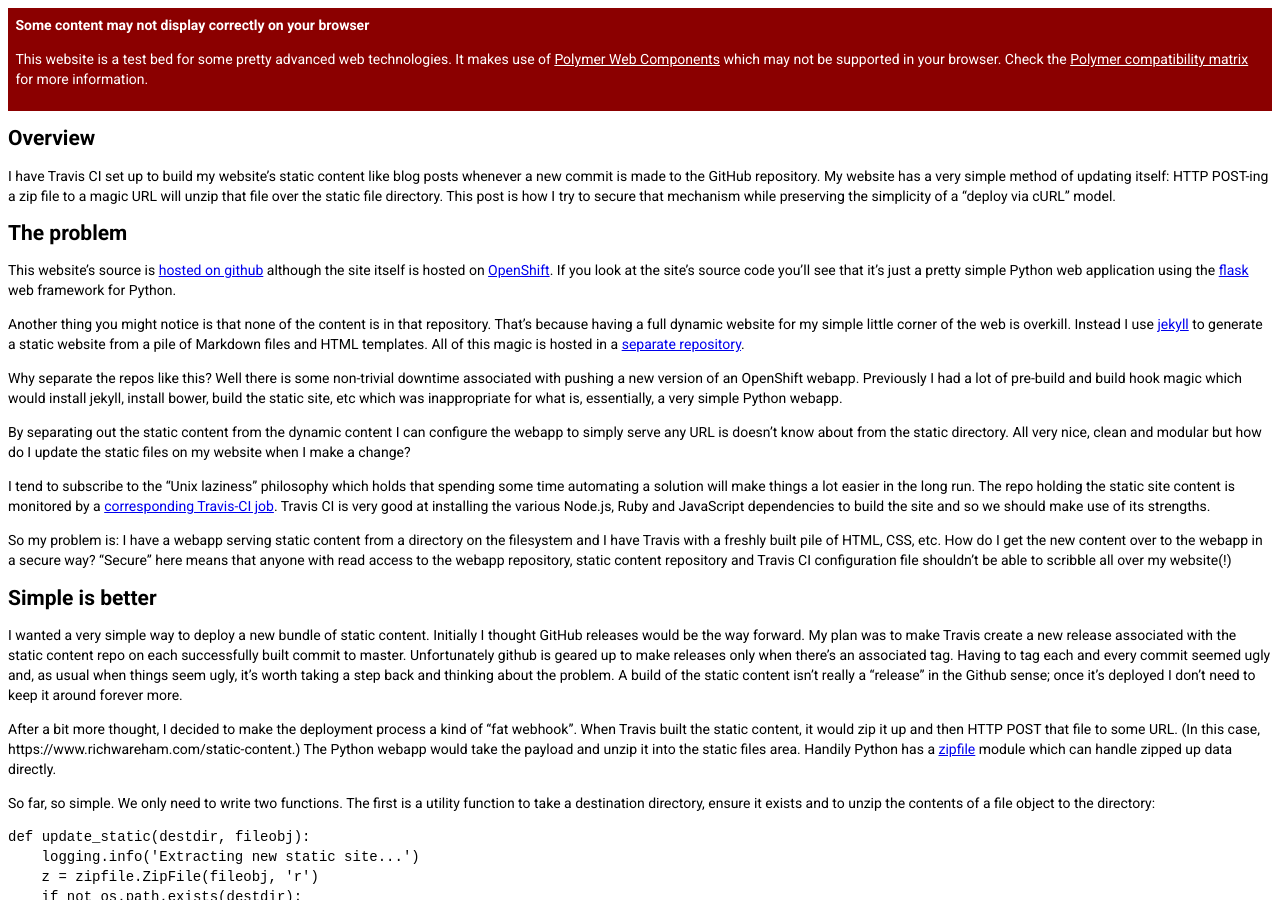
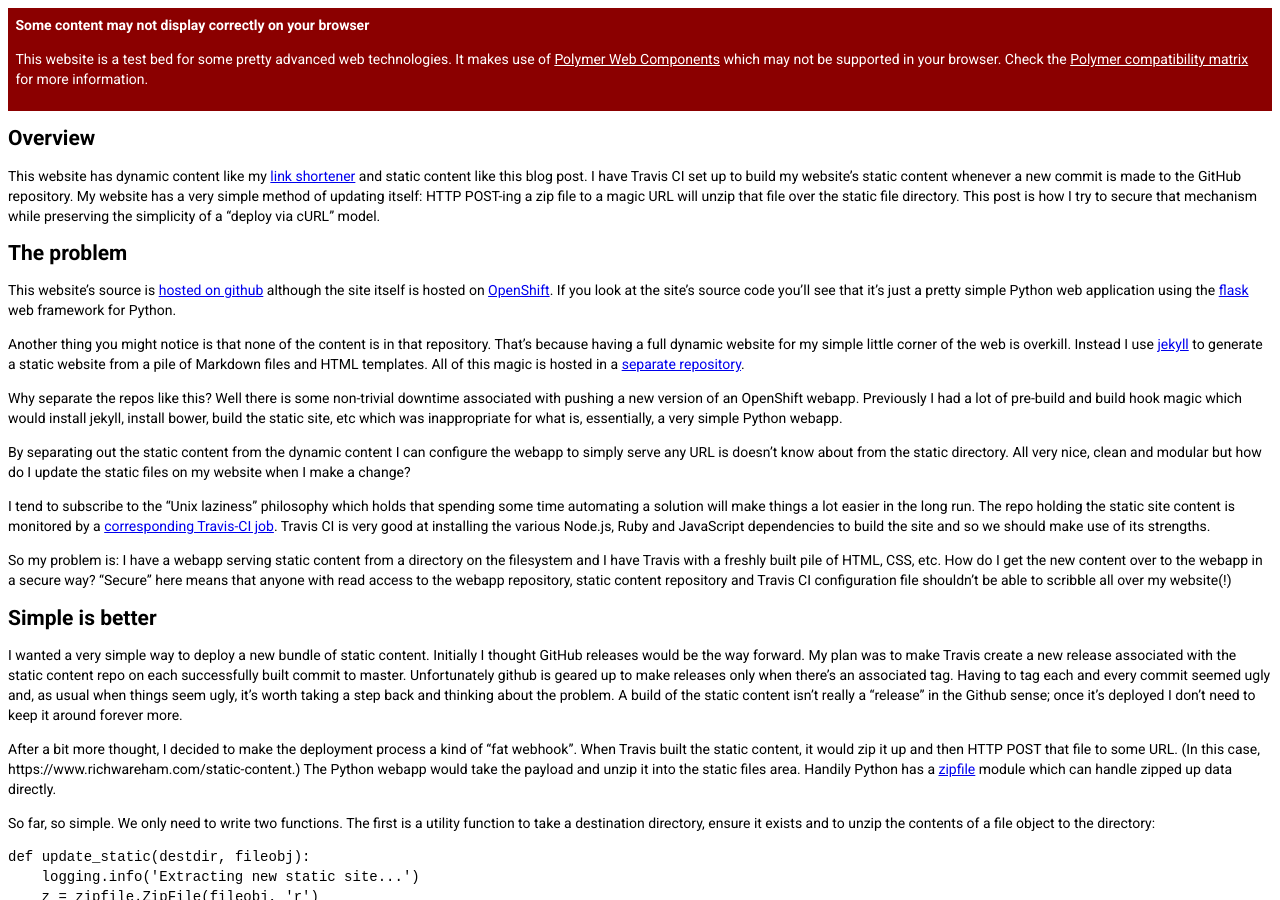
Before and after one commit to rjw57/richwareham.com-static, a Jekyll site: the page built from _posts/2014-09-02-hmac-securely-updating-my-website-from-travis.md, in a window 1280 px wide and 900 px high. Built offline with Jekyll 4.4.1, drawn with Linux system fonts in a browser that asks for light colours; some web fonts are replaced; comment, search, counter and statistics services are not loaded.

Commit message:
hmac article: clarify opening paragraph

```diff
--- a/_posts/2014-09-02-hmac-securely-updating-my-website-from-travis.md
+++ b/_posts/2014-09-02-hmac-securely-updating-my-website-from-travis.md
@@ -7,12 +7,13 @@
 
 # Overview
 
-I have Travis CI set up to build my website's static content like blog posts
-whenever a new commit is made to the GitHub repository. My website has a very
-simple method of updating itself: HTTP POST-ing a zip file to a magic URL will
-unzip that file over the static file directory. This post is how I try to
-secure that mechanism while preserving the simplicity of a "deploy via cURL"
-model.
+This website has dynamic content like my [link
+shortener](https://www.richwareham.com/links) and static content like this blog
+post. I have Travis CI set up to build my website's static content whenever a
+new commit is made to the GitHub repository. My website has a very simple
+method of updating itself: HTTP POST-ing a zip file to a magic URL will unzip
+that file over the static file directory. This post is how I try to secure that
+mechanism while preserving the simplicity of a "deploy via cURL" model.
 
 # The problem
 
```
